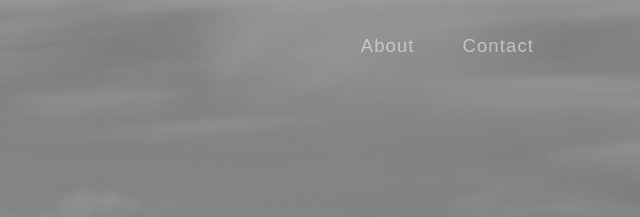
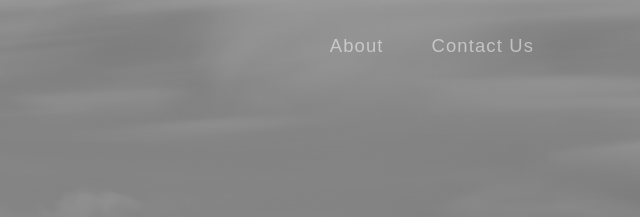
Before and after one commit to heliosmi/website, a plain HTML site: page index.html in a window 1280 px wide. Shown: the top 217 px of the page, 640-1280 px from the left. Drawn offline with nearby package versions, Linux system fonts and the light colour scheme.

Commit message:
changed favicon

```diff
--- a/index.html
+++ b/index.html
@@ -6,7 +6,7 @@
         <meta name="description" content="" />
         <meta name="author" content="" />
         <title>HeliosMI</title>
-        <link rel="icon" type="image/x-icon" href="assets/img/labrador_retriever_HeliosMI.png" />
+        <link rel="icon" type="image/x-icon" href="assets/img/HeliosMI_Logo.png" />
         <!-- Font Awesome icons (free version)-->
         <script src="https://use.fontawesome.com/releases/v5.13.0/js/all.js" crossorigin="anonymous"></script>
         <!-- Google fonts-->
@@ -30,7 +30,7 @@
                     <ul class="navbar-nav ml-auto">
                         <li class="nav-item"><a class="nav-link js-scroll-trigger" href="#about">About</a></li>
                      <!--   <li class="nav-item"><a class="nav-link js-scroll-trigger" href="#projects">Projects</a></li> -->
-                        <li class="nav-item"><a class="nav-link js-scroll-trigger" href="#signup">Contact</a></li>
+                        <li class="nav-item"><a class="nav-link js-scroll-trigger" href="#signup">Contact Us</a></li>
                     </ul>
                 </div>
             </div>
```
Also changed, not shown: assets/img/HeliosMI_Logo.png (added), assets/img/labrador_retriever_HeliosMI.png (deleted).
